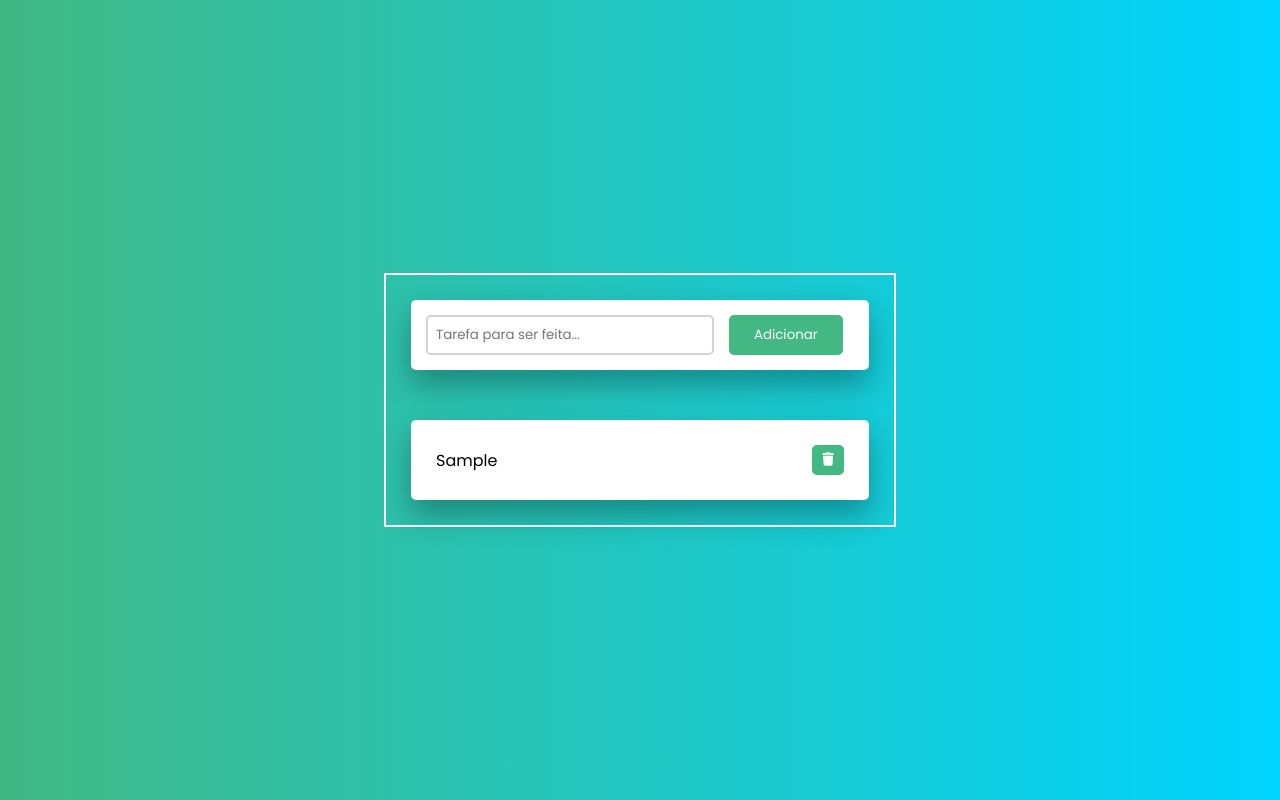
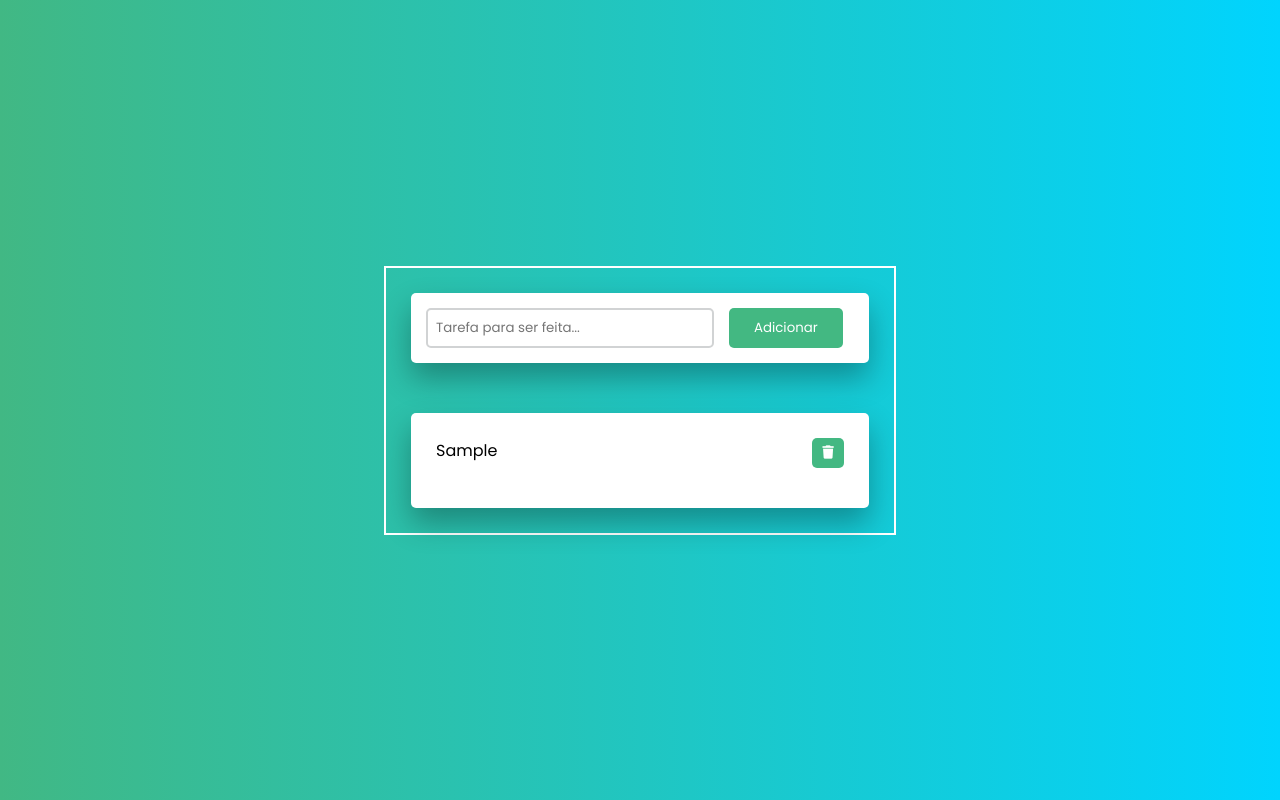
Before and after one commit to JoseAdelson2002/form-pure, a plain HTML site: page index.html in a window 1280 px wide. Both pictures are taken after typing "Sample" into the empty fields and a click on the button "Adicionar". Drawn offline with Linux system fonts and the light colour scheme.

Commit message:
conserta erros na exibição da mensagem de erros e exibição das tasks

```diff
--- a/main.js
+++ b/main.js
@@ -11,10 +11,12 @@ const addTask = (e) => {
   const taskTextValue = addTaskText.value;
 
   if (IsValidTask(taskTextValue)) {
+    const taskWrapper = document.createElement("div");
+    taskWrapper.classList.add("show-task");
     const task = document.createElement("p");
     task.textContent = taskTextValue;
 
-    taskContainer.appendChild(task);
+    taskWrapper.appendChild(task);
     addTaskText.value = "";
 
     const deleteButton = document.createElement("button");
@@ -22,7 +24,8 @@ const addTask = (e) => {
     deleteIcon.className = "fa-solid fa-trash";
 
     deleteButton.appendChild(deleteIcon);
-    taskContainer.appendChild(deleteButton);
+    taskWrapper.appendChild(deleteButton);
+    taskContainer.appendChild(taskWrapper);
   }
 };
 
--- a/style.css
+++ b/style.css
@@ -63,6 +63,10 @@ body {
   opacity: 0.7;
 }
 
+.message-error-container {
+  display: none;
+}
+
 .message-error-container p {
   background-color: red;
   padding: 5px 10px;
@@ -72,6 +76,7 @@ body {
 
 .show-task-container {
   display: flex;
+  flex-direction: column;
   padding: 25px;
   background-color: white;
   justify-content: space-between;
@@ -80,10 +85,17 @@ body {
   box-shadow: 0 15px 30px rgba(0, 0, 0, 0.3);
 }
 
-.show-task-container p {
+.show-task {
+  display: flex;
+  width: 100%;
+  margin-bottom: 15px;
+  justify-content: space-between;
 }
 
-.show-task-container button {
+.show-task p {
+}
+
+.show-task button {
   padding: 5px 10px;
   background-color: var(--main-button-color);
   color: white;
```
